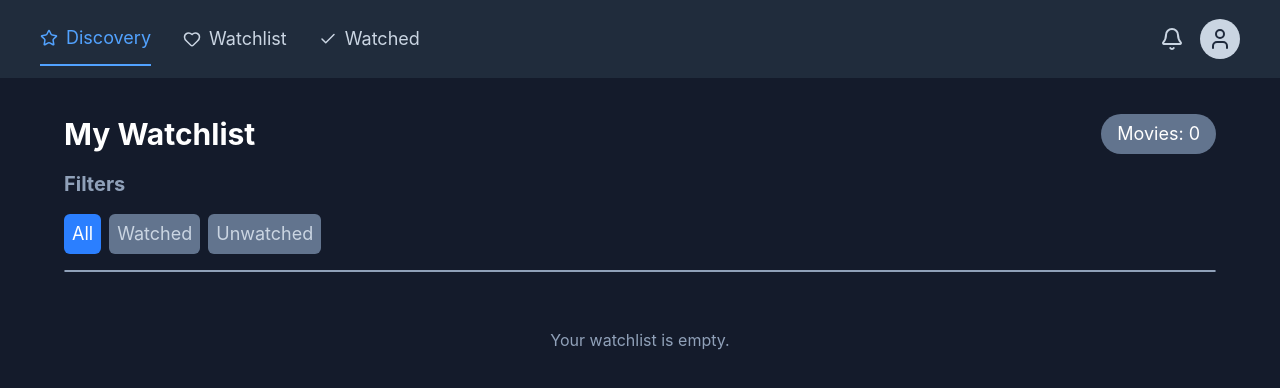
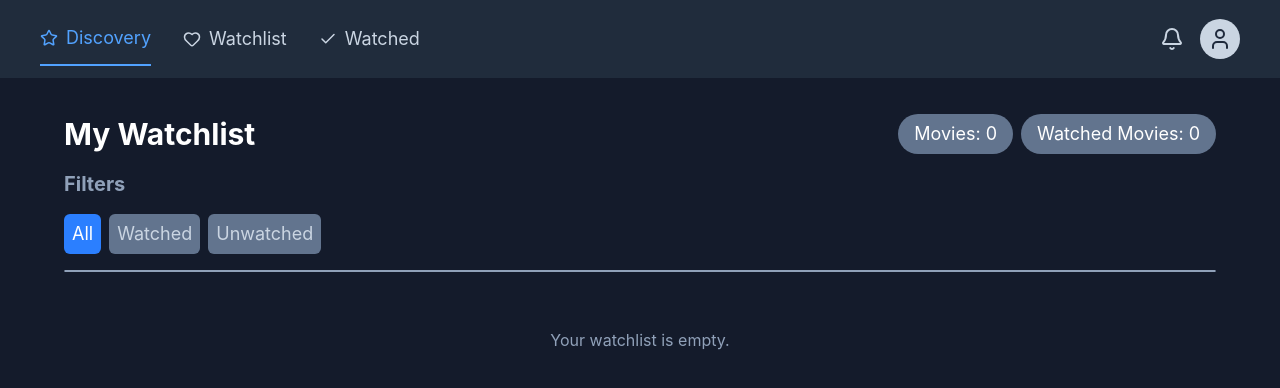
Before and after one commit to bitavafaei/movie-watchlist, a React (Vite) app: page /watchlist in a window 1280 px wide. Shown: the top 388 px of the page. Built offline with nearby package versions, Linux system fonts and the light colour scheme.

Commit message:
create a watched movie button in watchlist component

```diff
--- a/src/components/Watchlist.jsx
+++ b/src/components/Watchlist.jsx
@@ -22,7 +22,10 @@ export default function Watchlist({watchlist, onRemove, watched, markAsWatched})
                 <div className="mx-auto w-full max-w-6xl">
                     <div className="flex justify-between items-center py-4">
                         <h1 className="text-white text-3xl font-bold">My Watchlist</h1>
-                        <button className="w-fit h-10 max-w-md rounded-4xl bg-slate-500 text-lg text-white px-4">Movies: {watchlist.length}</button>
+                        <div className="flex gap-2">
+                            <button className="w-fit h-10 max-w-md rounded-4xl bg-slate-500 text-lg text-white px-4">Movies: {watchlist.length}</button>
+                            <button className="w-fit h-10 max-w-md rounded-4xl bg-slate-500 text-lg text-white px-4">Watched Movies: {watched.length}</button>
+                        </div>
                     </div>
                     <h2 className="text-slate-400 text-xl font-bold">Filters</h2>
                     <div className="flex gap-2 my-4">
--- a/src/components/WatchlistItem.jsx
+++ b/src/components/WatchlistItem.jsx
@@ -23,7 +23,7 @@ export default function WatchlistItem({movie, onRemove, watched, markAsWatched})
                     </button>
                 </div>
             </div>
-            <button className="w-20 h-10 max-w-md rounded-md bg-slate-500 text-lg text-white" onClick={() => onRemove(movie)}>Remove</button>
+            <button className="w-20 h-10 max-w-md rounded-md bg-red-500 text-lg text-white" onClick={() => onRemove(movie)}>Remove</button>
         </div>
     )
 }
```
